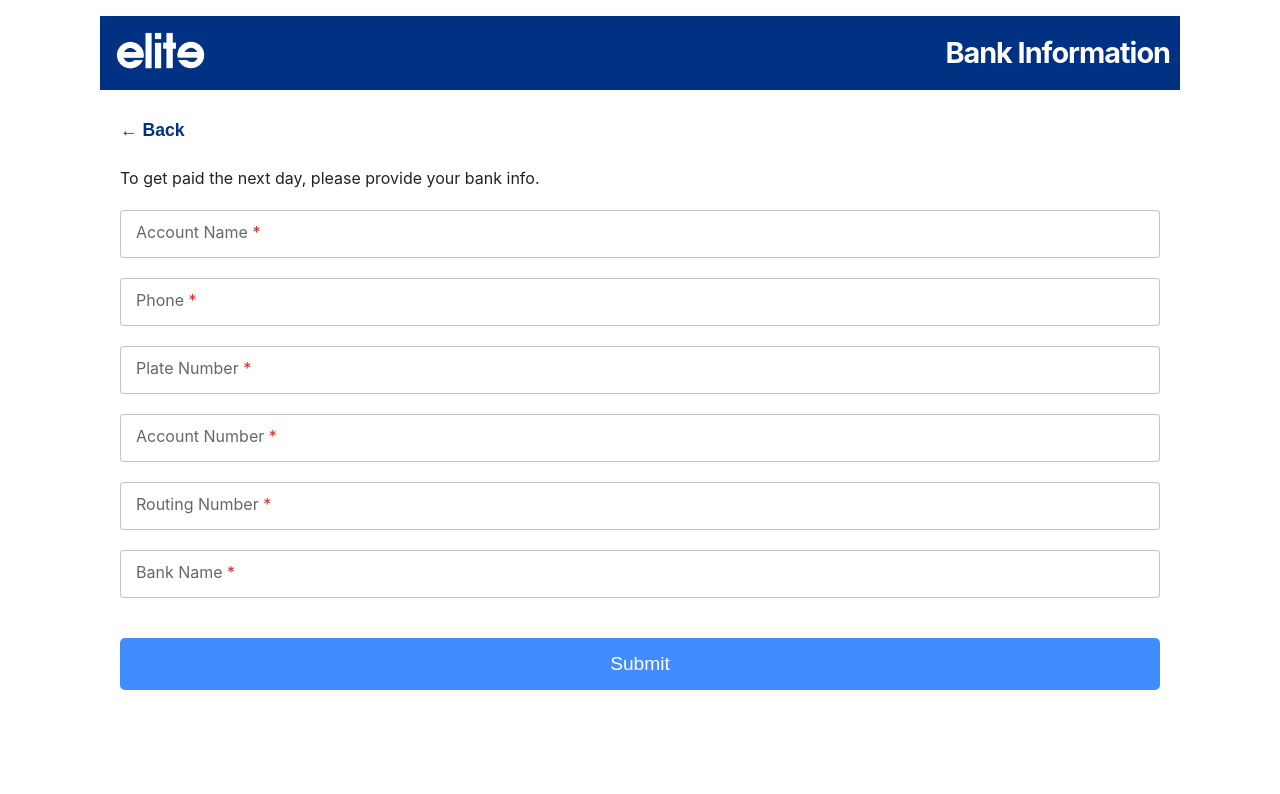
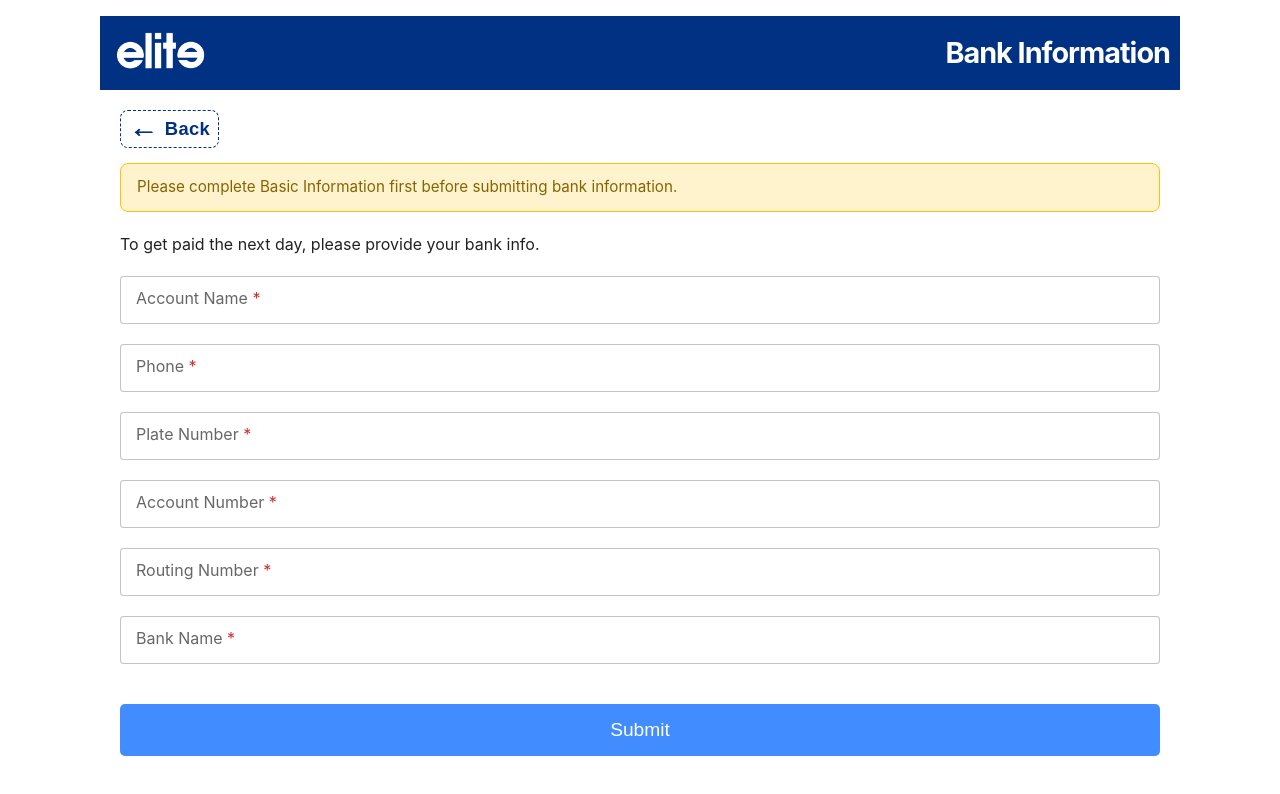
Before and after one commit to Mujahid6612/EliteIDApp, a React (Vite) app: page /bank-info in a window 1280 px wide. Shown: the top 794 px of the page. Built offline with nearby package versions, Linux system fonts and the light colour scheme.

Commit message:
feedback 3 is completed

```diff
--- a/src/screens/BankInfo.tsx
+++ b/src/screens/BankInfo.tsx
@@ -21,8 +21,35 @@ const BankInfo = () => {
   const [touched, setTouched] = useState<Record<string, boolean>>({});
   const [isLoadingBankName, setIsLoadingBankName] = useState(false);
   const [isSubmitting, setIsSubmitting] = useState(false);
+  const [basicInfo, setBasicInfo] = useState<{
+    firstName?: string;
+    lastName?: string;
+    cellPhone?: string;
+    email?: string;
+    plateNumber?: string;
+    make?: string;
+    modelYear?: string;
+    color?: string;
+  } | null>(null);
 
   useEffect(() => {
+    // Load basic info from localStorage
+    const savedBasicInfo = localStorage.getItem("basicInfo");
+    if (savedBasicInfo) {
+      try {
+        const parsed = JSON.parse(savedBasicInfo);
+        // Check if parsed data has any meaningful values
+        const hasData = Object.values(parsed).some(
+          (value) => value && String(value).trim() !== ""
+        );
+        if (hasData) {
+          setBasicInfo(parsed);
+        }
+      } catch (error) {
+        console.error("Error parsing saved basic info:", error);
+      }
+    }
+
     // Load saved bank info from localStorage if available
     const savedBankInfo = localStorage.getItem("bankInfo");
     if (savedBankInfo) {
@@ -33,15 +60,16 @@ const BankInfo = () => {
         console.error("Error parsing saved bank info:", error);
       }
     } else {
-      // Load account name from basic info if bank info doesn't exist
-      const basicInfo = localStorage.getItem("basicInfo");
-      if (basicInfo) {
+      // Load account name, phone, and plate number from basic info if bank info doesn't exist
+      if (savedBasicInfo) {
         try {
-          const parsed = JSON.parse(basicInfo);
+          const parsed = JSON.parse(savedBasicInfo);
           const fullName = `${parsed.firstName} ${parsed.lastName}`.trim();
           setFormData((prev) => ({
             ...prev,
             accountName: fullName,
+            phone: parsed.cellPhone || "",
+            plateNumber: parsed.plateNumber || "",
           }));
         } catch (error) {
           console.error("Error parsing basic info:", error);
@@ -59,16 +87,22 @@ const BankInfo = () => {
         return "";
       }
       case "phone": {
+        // Only validate phone if basic info doesn't exist
+        if (!basicInfo) {
           if (!value.trim()) return "Phone is required";
           const phoneDigits = value.replace(/\D/g, "");
           if (phoneDigits.length < 10)
             return "Phone must contain at least 10 digits";
+        }
         return "";
       }
       case "plateNumber": {
+        // Only validate plate number if basic info doesn't exist
+        if (!basicInfo) {
           if (!value.trim()) return "Plate number is required";
           if (value.trim().length < 2)
             return "Plate number must be at least 2 characters";
+        }
         return "";
       }
       case "accountNumber": {
@@ -176,14 +210,26 @@ const BankInfo = () => {
     }));
   };
 
-  const validateForm = (): boolean => {
+  const handleSubmit = async () => {
+    // Prepare submission data - use values from basicInfo if available
+    const submissionData = { ...formData };
+    if (basicInfo) {
+      if (basicInfo.cellPhone) {
+        submissionData.phone = basicInfo.cellPhone;
+      }
+      if (basicInfo.plateNumber) {
+        submissionData.plateNumber = basicInfo.plateNumber;
+      }
+    }
+
+    // Validate with the submission data
     const newErrors: Record<string, string> = {};
     let isValid = true;
 
-    Object.keys(formData).forEach((field) => {
+    Object.keys(submissionData).forEach((field) => {
       const error = validateField(
         field,
-        formData[field as keyof typeof formData]
+        submissionData[field as keyof typeof submissionData]
       );
       if (error) {
         newErrors[field] = error;
@@ -191,23 +237,22 @@ const BankInfo = () => {
       }
     });
 
+    if (!isValid) {
       setErrors(newErrors);
       setTouched(
-      Object.keys(formData).reduce((acc, key) => ({ ...acc, [key]: true }), {})
+        Object.keys(submissionData).reduce(
+          (acc, key) => ({ ...acc, [key]: true }),
+          {}
+        )
       );
-    return isValid;
-  };
-
-  const handleSubmit = async () => {
-    if (!validateForm()) {
       return;
     }
 
     setIsSubmitting(true);
     try {
-      await sendBankInfoEmail(formData);
+      await sendBankInfoEmail(submissionData);
       // Store bank info in localStorage after successful submission
-      localStorage.setItem("bankInfo", JSON.stringify(formData));
+      localStorage.setItem("bankInfo", JSON.stringify(submissionData));
 
       // Check if basic info is already submitted
       const savedBasicInfo = localStorage.getItem("basicInfo");
@@ -247,8 +292,61 @@ const BankInfo = () => {
           onClick={() => navigate("/")}
           aria-label="Go back"
         >
-          ← Back
+          <span className="back-arrow">←</span>
+          <span className="back-text">Back</span>
         </button>
+
+        {/* Basic info box */}
+        {basicInfo && (
+          <div className="basic-info-box">
+            {basicInfo.firstName && basicInfo.lastName && (
+              <div className="basic-info-row">
+                <span className="basic-info-label">Name:</span>
+                <span className="basic-info-value">
+                  {basicInfo.firstName} {basicInfo.lastName}
+                </span>
+              </div>
+            )}
+            {basicInfo.cellPhone && (
+              <div className="basic-info-row">
+                <span className="basic-info-label">Phone:</span>
+                <span className="basic-info-value">{basicInfo.cellPhone}</span>
+              </div>
+            )}
+            {basicInfo.email && (
+              <div className="basic-info-row">
+                <span className="basic-info-label">Email:</span>
+                <span className="basic-info-value">{basicInfo.email}</span>
+              </div>
+            )}
+            {basicInfo.plateNumber && (
+              <div className="basic-info-row">
+                <span className="basic-info-label">Plate:</span>
+                <span className="basic-info-value">
+                  {basicInfo.plateNumber}
+                </span>
+              </div>
+            )}
+            {basicInfo.make && (
+              <div className="basic-info-row">
+                <span className="basic-info-label">Vehicle:</span>
+                <span className="basic-info-value">
+                  {basicInfo.make}
+                  {basicInfo.modelYear && ` ${basicInfo.modelYear}`}
+                  {basicInfo.color && ` ${basicInfo.color}`}
+                </span>
+              </div>
+            )}
+          </div>
+        )}
+
+        {!basicInfo && (
+          <div className="basic-info-warning">
+            Please complete Basic Information first before submitting bank
+            information.
+          </div>
+        )}
+
         <p className="form-description">
           To get paid the next day, please provide your bank info.
         </p>
@@ -264,6 +362,8 @@ const BankInfo = () => {
           error={touched.accountName ? errors.accountName : ""}
         />
 
+        {!basicInfo && (
+          <>
             <TextField
               label="Phone"
               placeHolderTextInput="(555) 123-4567"
@@ -285,6 +385,8 @@ const BankInfo = () => {
               required
               error={touched.plateNumber ? errors.plateNumber : ""}
             />
+          </>
+        )}
 
         <TextField
           label="Account Number"
--- a/src/screens/BasicInfo.tsx
+++ b/src/screens/BasicInfo.tsx
@@ -173,27 +173,8 @@ const BasicInfo = () => {
       setHasSavedData(true);
       setIsEditMode(false);
 
-      // Check if bank info is already submitted
-      const savedBankInfo = localStorage.getItem("bankInfo");
-      if (savedBankInfo) {
-        try {
-          const parsed = JSON.parse(savedBankInfo);
-          // Check if bank info has meaningful data
-          const hasBankData = Object.values(parsed).some(
-            (value) => value && String(value).trim() !== ""
-          );
-          if (hasBankData) {
-            // Both forms are submitted, navigate to success screen
+      // If bank info is not submitted, navigate to bank info form
       navigate("/success");
-            return;
-          }
-        } catch (error) {
-          console.error("Error parsing saved bank info:", error);
-        }
-      }
-
-      // If bank info is not submitted, navigate to bank info form
-      navigate("/bank-info");
     } catch (error) {
       console.error("Error sending email:", error);
       alert("Failed to submit. Please try again.");
@@ -249,14 +230,6 @@ const BasicInfo = () => {
             </div>
           ))}
         </div>
-        <div className="data-table-actions">
-          <ButtonsComponent
-            buttonText="Continue to Bank Info"
-            buttonVariant="primary"
-            functionpassed={() => navigate("/bank-info")}
-            buttonWidth="100%"
-          />
-        </div>
       </div>
     );
   };
@@ -270,7 +243,8 @@ const BasicInfo = () => {
           onClick={() => navigate("/")}
           aria-label="Go back"
         >
-          ← Back
+          <span className="back-arrow">←</span>
+          <span className="back-text">Back</span>
         </button>
         {hasSavedData && !isEditMode ? (
           renderDataTable()
--- a/src/styles/Form.css
+++ b/src/styles/Form.css
@@ -7,23 +7,51 @@
   background-color: transparent;
   border: none;
   color: #003182;
-  font-size: 1.1rem;
-  font-weight: 600;
+  font-size: 1.15rem;
+  font-weight: 700;
   cursor: pointer;
-  padding: 10px 0;
-  margin-bottom: 10px;
+  padding: 12px 16px;
+  margin-bottom: 15px;
   text-align: left;
   display: flex;
   align-items: center;
-  transition: color 0.2s;
+  gap: 8px;
+  transition: all 0.2s ease;
+  border-radius: 8px;
+  position: relative;
+  padding: 4px 8px;
+  border: 1px dashed;
 }
 
 .back-button:hover {
   color: #418cfe;
+  background-color: rgba(65, 140, 254, 0.08);
+  transform: translateX(-2px);
 }
 
 .back-button:active {
-  opacity: 0.7;
+  transform: translateX(0);
+  background-color: rgba(65, 140, 254, 0.15);
+}
+
+.back-arrow {
+  font-size: 1.8rem;
+  font-weight: 900;
+  line-height: 1;
+  display: inline-block;
+  transition: transform 0.2s ease;
+  text-shadow: 0.8px 0 0 currentColor, 0 0.3px 0 currentColor;
+  letter-spacing: -1px;
+  transform: translateY(-2px);
+}
+
+.back-button:hover .back-arrow {
+  transform: translateX(-3px) translateY(-2px);
+}
+
+.back-text {
+  font-weight: 700;
+  letter-spacing: 0.3px;
 }
 
 .form-section-title {
@@ -42,6 +70,49 @@
   font-size: 1rem;
   color: rgba(0, 0, 0, 0.87);
   margin: 15px 0 20px 0;
+  text-align: left;
+  line-height: 1.5;
+}
+
+.basic-info-box {
+  background-color: #f5f5f5;
+  border: 1px solid rgba(0, 0, 0, 0.12);
+  border-radius: 8px;
+  padding: 16px;
+  margin: 15px 0 20px 0;
+  display: flex;
+  flex-direction: column;
+  gap: 8px;
+}
+
+.basic-info-row {
+  display: flex;
+  align-items: baseline;
+  gap: 8px;
+  line-height: 1.5;
+}
+
+.basic-info-label {
+  font-size: 1rem;
+  color: rgba(0, 0, 0, 0.6);
+  font-weight: 600;
+  white-space: nowrap;
+}
+
+.basic-info-value {
+  font-size: 1rem;
+  font-weight: bold;
+  color: rgba(0, 0, 0, 0.87);
+}
+
+.basic-info-warning {
+  background-color: #fff3cd;
+  border: 1px solid #ffc107;
+  border-radius: 8px;
+  padding: 12px 16px;
+  margin: 15px 0 20px 0;
+  color: #856404;
+  font-size: 0.95rem;
   text-align: left;
   line-height: 1.5;
 }
```
Also changed, not shown: src/screens/Success.tsx (+37 -0 lines). Lines whose indentation alone changed are shown as unchanged.
